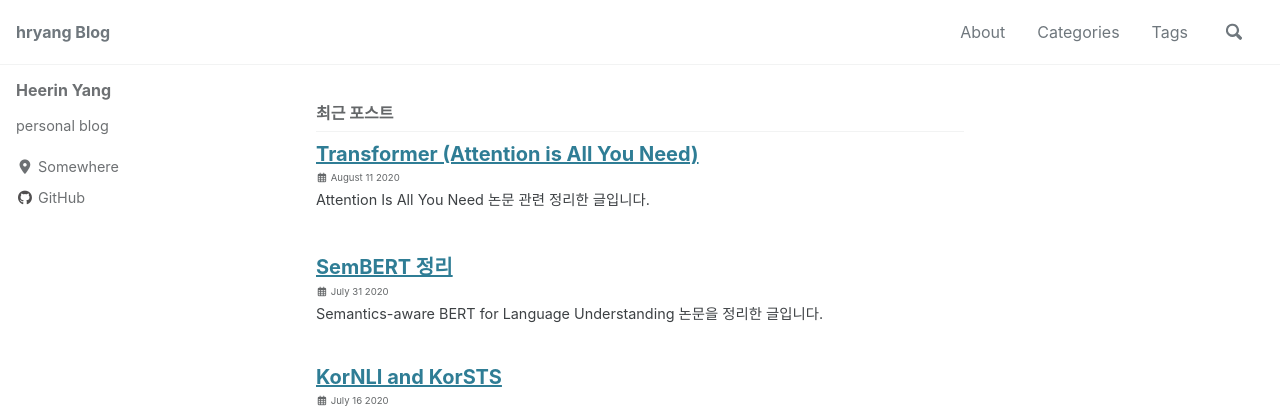
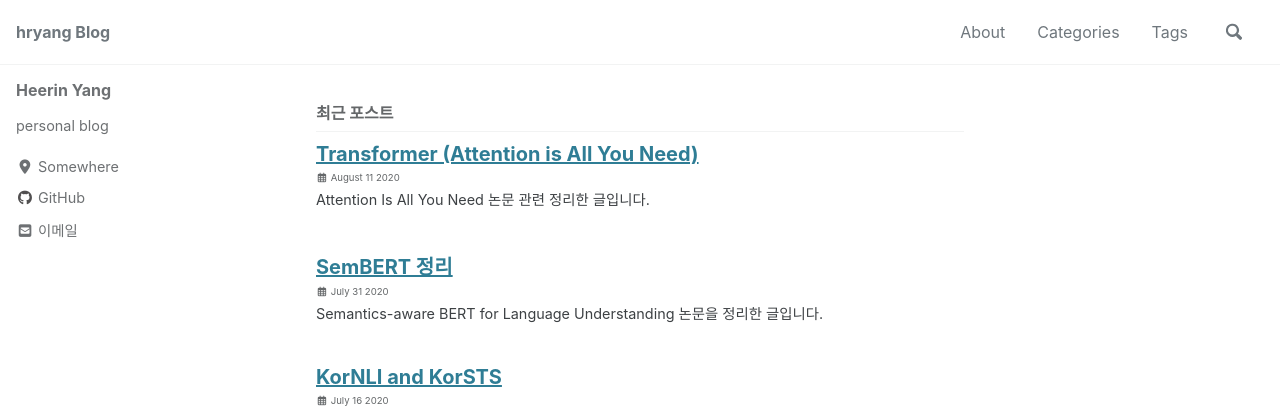
Before and after one commit to hryang06/hryang06.github.io, a Jekyll site: the page built from index.html, in a window 1280 px wide. Shown: the top 414 px of the page. Built offline with Jekyll 4.4.1, drawn with Linux system fonts in a browser that asks for light colours; cached includes are drawn as plain includes; nearby versions of some CDN libraries; the list of posts is cut into pages by our own code.

Commit message:
Modified Settings

```diff
--- a/_config.yml
+++ b/_config.yml
@@ -20,7 +20,7 @@ title                    : "hryang Blog"
 title_separator          : "-"
 subtitle                 : # site tagline that appears below site title in masthead
 name                     : "Heerin Yang"
-description              : "personal blog"
+description              : "personal blog."
 url                      : "https://hryang06.github.io" # the base hostname & protocol for your site e.g. "https://mmistakes.github.io"
 baseurl                  : # the subpath of your site, e.g. "/blog"
 repository               : "hryang06/hryang06.github.io" # GitHub username/repo-name e.g. "mmistakes/minimal-mistakes"
@@ -97,7 +97,7 @@ author:
   avatar           : # path of avatar image, e.g. "/assets/images/bio-photo.jpg"
   bio              : "personal blog"
   location         : "Somewhere"
-  email            :
+  email            : "hryang416@gmail.com"
   links:
     - label: "Email"
       icon: "fas fa-fw fa-envelope-square"
```
Also changed, not shown: 1 other file.
